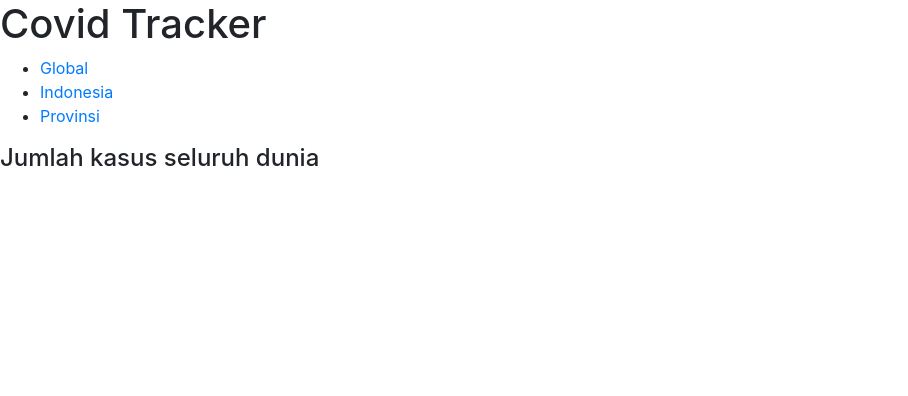
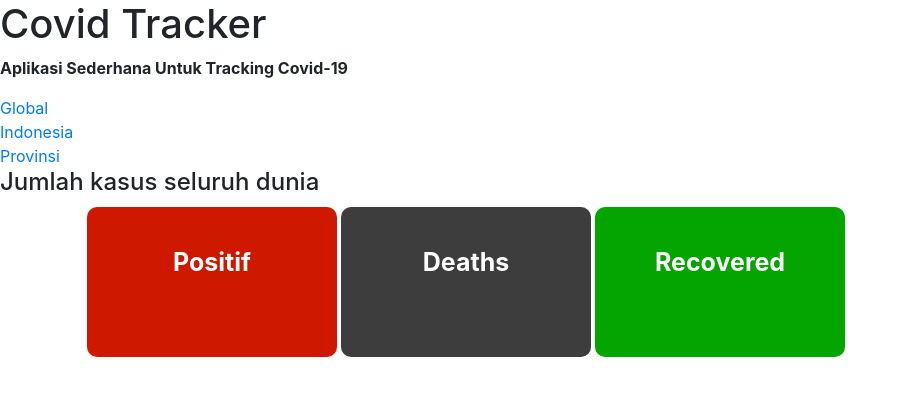
Before and after one commit to ReinTumbal/final-webpro, a React (Create React App) app: page /Global in a window 1280 px wide. Shown: the top 396 px of the page, without its empty margins (0-908 px from the left). Built offline with nearby package versions, Linux system fonts and the light colour scheme; no server answers.

Commit message:
commit 5th

```diff
--- a/package.json
+++ b/package.json
@@ -6,8 +6,10 @@
     "@testing-library/jest-dom": "^5.11.6",
     "@testing-library/react": "^11.2.2",
     "@testing-library/user-event": "^12.4.0",
+    "axios": "^0.21.0",
     "react": "^17.0.1",
     "react-dom": "^17.0.1",
+    "react-number-format": "^4.4.1",
     "react-router-dom": "^5.2.0",
     "react-scripts": "4.0.1",
     "web-vitals": "^0.2.4"
--- a/src/App.css
+++ b/src/App.css
@@ -1,38 +1,76 @@
-.App {
+.box1{
+  font-size: 25px  ;
+  width: 250px;
+  height: 150px;
   text-align: center;
+  margin: 2px;
+  padding: 40px;
+  border-radius: 10px;
+  border-width: px;
+  border-color: black;
+  font-weight: bold;
+  background-color:rgb(207, 24, 0);
+  color: rgb(255, 255, 255);
 }
 
-.App-logo {
-  height: 40vmin;
-  pointer-events: none;
+.box2{
+  font-size: 25px  ;
+  width: 250px;
+  height: 150px;
+  text-align: center;
+  margin: 2px;
+  padding: 40px;
+  border-radius: 10px;
+  border-width: px;
+  border-color: black;
+  font-weight: bold;
+  background-color:rgb(61, 61, 61);
+  color: rgb(255, 255, 255);
 }
 
-@media (prefers-reduced-motion: no-preference) {
-  .App-logo {
-    animation: App-logo-spin infinite 20s linear;
-  }
+.box3{
+  font-size: 25px ;
+  width: 250px;
+  height: 150px;
+  text-align: center;
+  margin: 2px;
+  padding: 40px;
+  border-radius: 10px;
+  border-width: px;
+  border-color: black;
+  font-weight: bold;
+  background-color:rgb(5, 165, 0);
+  color: rgb(255, 255, 255);
+}
+.container{
+display: flex;
+align-items: left;
+justify-content: left;
 }
 
-.App-header {
-  background-color: #282c34;
-  min-height: 100vh;
-  display: flex;
-  flex-direction: column;
-  align-items: center;
-  justify-content: center;
-  font-size: calc(10px + 2vmin);
-  color: white;
+table tbody{
+  overflow-y: auto;
+  width: 100%;
 }
-
-.App-link {
-  color: #61dafb;
+table thead,
+table tbody,
+table tr,
+table td,
+table th {
+    display: block;
+   /* background-color: red;  */
 }
-
-@keyframes App-logo-spin {
-  from {
-    transform: rotate(0deg);
-  }
-  to {
-    transform: rotate(360deg);
-  }
+table tbody td,
+table tbody th,
+table thead>tr>th {
+  float: left;
+  position: relative;
 }
+tr:hover{
+  background-color: red;
+}
+table>thead>tr>th ::after {
+  content: '';
+  clear: both;
+  display: block;
+}
--- a/src/App.js
+++ b/src/App.js
@@ -4,30 +4,30 @@ import { BrowserRouter as Router, Route, Switch, Link } from 'react-router-dom'
 import { Global, Indo, Provinsi } from './pages'
 import "bootstrap/dist/css/bootstrap.min.css";
 
-
-function App() {
+const App = () => {
     return (
         <Router>
             <div>
-            <h1> Covid Tracker</h1>
+            <h1>Covid Tracker</h1>
+            <p><b>Aplikasi Sederhana Untuk Tracking Covid-19</b></p>
                 <nav>
-                    <ul>
-                        <li>
+
+                        <tr>
                             <Link to="/Global">
                                 Global
                             </Link>
-                        </li>
-                        <li>
+                        </tr>
+                        <tr>
                             <Link to="/Indo">
                                    Indonesia
                             </Link>
-                        </li>
-                        <li>
+                        </tr>
+                        <tr>
                             <Link to="/Provinsi">
                                        Provinsi
                             </Link>
-                        </li>
-                    </ul>
+                        </tr>
+
                 </nav>
             </div>
             <Switch>
--- a/src/index.js
+++ b/src/index.js
@@ -3,6 +3,9 @@ import ReactDOM from 'react-dom';
 import './index.css';
 import App from './App';
 import reportWebVitals from './reportWebVitals';
+
+
+
 
 ReactDOM.render(
   <React.StrictMode>
@@ -10,7 +13,7 @@ ReactDOM.render(
   </React.StrictMode>,
   document.getElementById('root')
 );
-//
+
 // If you want to start measuring performance in your app, pass a function
 // to log results (for example: reportWebVitals(console.log))
 // or send to an analytics endpoint. Learn more: https://bit.ly/CRA-vitals
--- /dev/null
+++ b/src/pages/Global/BoxGlobal.js
@@ -0,0 +1,45 @@
+import React, { useState, useEffect } from 'react';
+import axios from 'axios';
+import NumberFormat from "react-number-format";
+
+
+export default function BoxGlobal(){
+  const [confirmed, setConfirmed] = useState("");
+  const [recovered, setRecovered] = useState("");
+  const [deaths, setDeaths] = useState("");
+
+    useEffect(() => {
+      axios
+      .get("https://covid19.mathdro.id/api")
+      .then(response => {
+        console.log(response)
+        setConfirmed(response.data.confirmed.value)
+        setRecovered(response.data.recovered.value)
+        setDeaths(response.data.deaths.value)
+
+      })
+      .catch(err => {
+        console.log(err)
+    })
+    }, []);
+
+return (
+  <div className="container">
+
+  <h1 className="box1">
+  <NumberFormat value={confirmed} thousandSeparator={true} displayType={'text'}/>
+  <p>Positif</p>
+  </h1>
+  <h1 className="box2">
+  <NumberFormat value={deaths} thousandSeparator={true} displayType={'text'}/>
+  <p>Deaths</p>
+  </h1>
+  <h1 className="box3">
+  <NumberFormat value={recovered} thousandSeparator={true} displayType={'text'}/>
+  <p>Recovered</p>
+  </h1>
+
+  </div>
+
+)
+}
--- a/src/pages/Global/index.js
+++ b/src/pages/Global/index.js
@@ -1,9 +1,11 @@
 import React from "react";
+import BoxGlobal from './BoxGlobal'
 
  const Global = () => {
      return (
          <div>
              <h4>Jumlah kasus seluruh dunia</h4>
+             <BoxGlobal/>
          </div>
      );
  };
--- /dev/null
+++ b/src/pages/Indo/BoxIndo.js
@@ -0,0 +1,44 @@
+import React, { useState, useEffect } from 'react';
+import axios from 'axios';
+import NumberFormat from "react-number-format";
+
+export default function BoxIndo(){
+  const [confirmed, setConfirmed] = useState("");
+  const [recovered, setRecovered] = useState("");
+  const [deaths, setDeaths] = useState("");
+
+    useEffect(() => {
+      axios
+      .get("https://indonesia-covid-19.mathdro.id/api")
+      .then(response => {
+        console.log(response)
+        setConfirmed(response.data.dirawat)
+        setRecovered(response.data.sembuh)
+        setDeaths(response.data.meninggal)
+
+      })
+      .catch(err => {
+        console.log(err)
+    })
+    }, []);
+
+return (
+<div className="container">
+
+  <h1 className="Box1">
+  <NumberFormat value={confirmed} thousandSeparator={true} displayType={'text'}/>
+  <p>Positif</p>
+  </h1>
+  <h1 className="Box2">
+  <NumberFormat value={deaths} thousandSeparator={true} displayType={'text'}/>
+  <p>Deaths</p>
+  </h1>
+  <h1 className="Box3">
+  <NumberFormat value={recovered} thousandSeparator={true} displayType={'text'}/>
+  <p>Recovered</p>
+  </h1>
+
+  </div>
+
+)
+}
--- a/src/pages/Indo/index.js
+++ b/src/pages/Indo/index.js
@@ -1,9 +1,11 @@
 import React from "react";
+import BoxIndo from './BoxIndo'
 
 const Indonesia = () => {
     return (
         <div>
             <h4>jumlah kasus di Indonesia</h4>
+            <BoxIndo/>
         </div>
     );
 };
```
Also changed, not shown: 2 other files (tests, documents, lock files or other folders).
